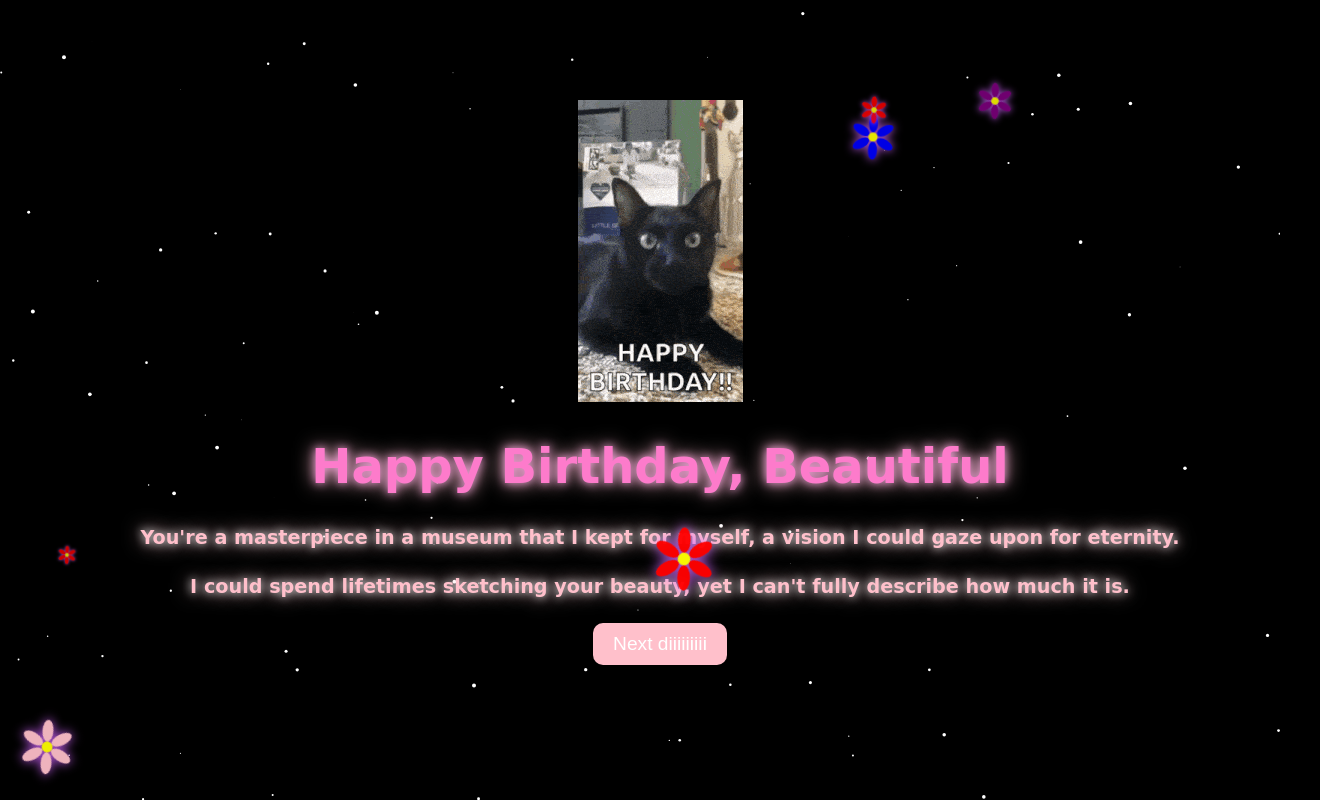
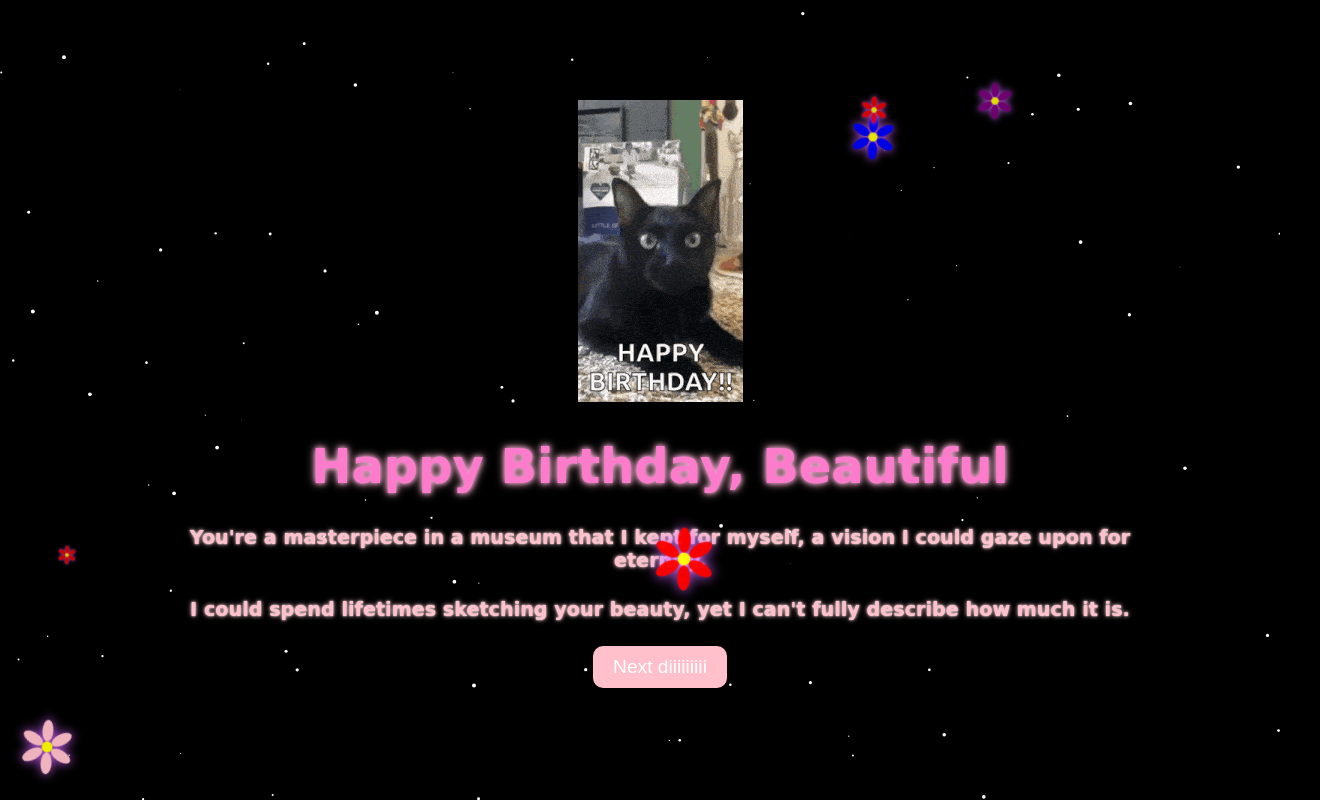
Before and after one commit to DavidLam0101/Happy-Birthday, a plain HTML site: page index.html in a window 1280 px wide. Shown: the whole page, 1320 px wide, since content can reach past the window. Drawn offline with Linux system fonts and the light colour scheme; a web font is replaced by a local one.

Commit message:
Add files via upload

```diff
--- a/index.html
+++ b/index.html
@@ -32,14 +32,14 @@
         text-align: center;
         font-size: 3em;
         color: rgb(253, 123, 203);
-        text-shadow: 0 0 10px rgb(245, 162, 220), 0 0 20px pink;
+        text-shadow: 0 0 5px rgb(245, 162, 220), 0 0 10px pink;
     }
     .poem1, .poem2{
         width: 100%;
         text-align: center;
         font-size: 1.2em;
         color: pink;
-        text-shadow: 0 0 10px white, 0 0 20px pink;
+        text-shadow: 0 0 2px white, 0 0 5px pink;
     }
     .next-btn {
         display: block;
@@ -53,12 +53,13 @@
         cursor: pointer;
     }
     .container{
-      width: 100%;
+      width: 80%;
       position: absolute;
       top:10%;
       align-items: center;
       text-align: center;
       padding: 20px;
+      left: 10%;
     }
 </style>
 <link href="https://fonts.googleapis.com/css2?family=DynaPuff&display=swap" rel="stylesheet">
```
